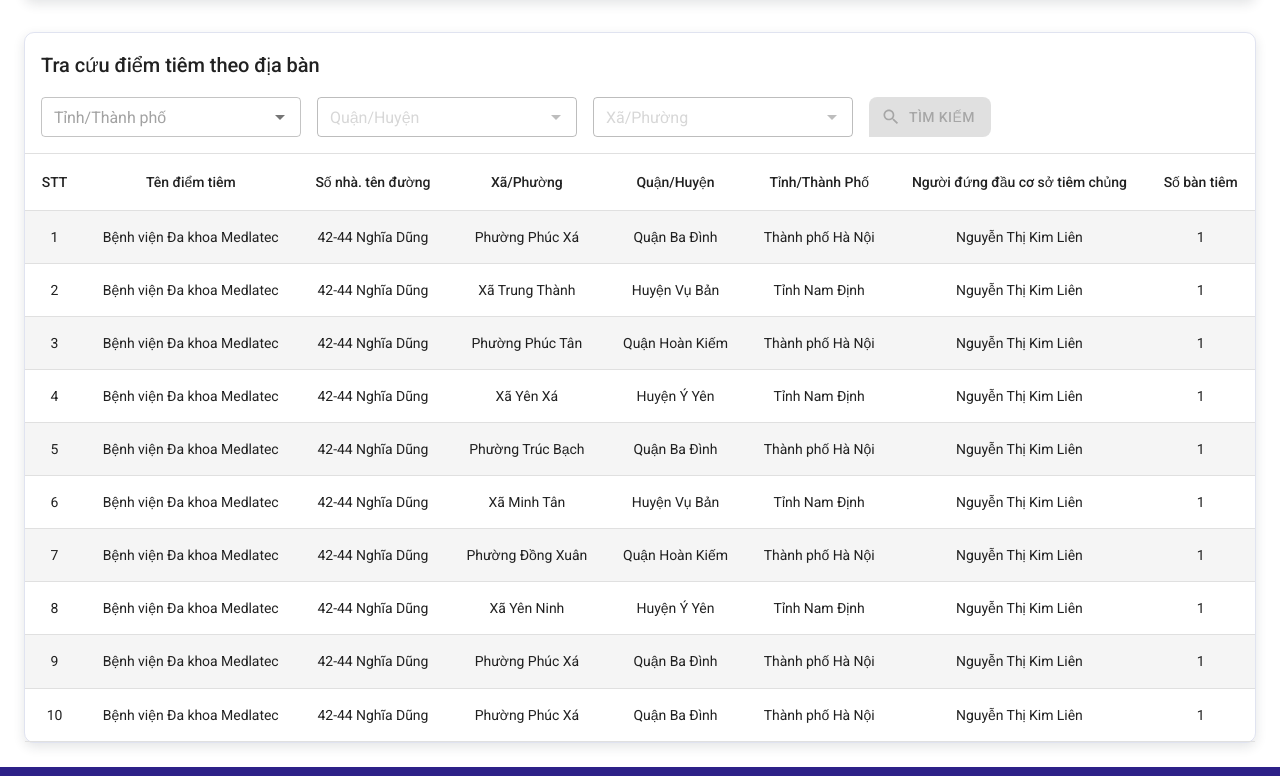
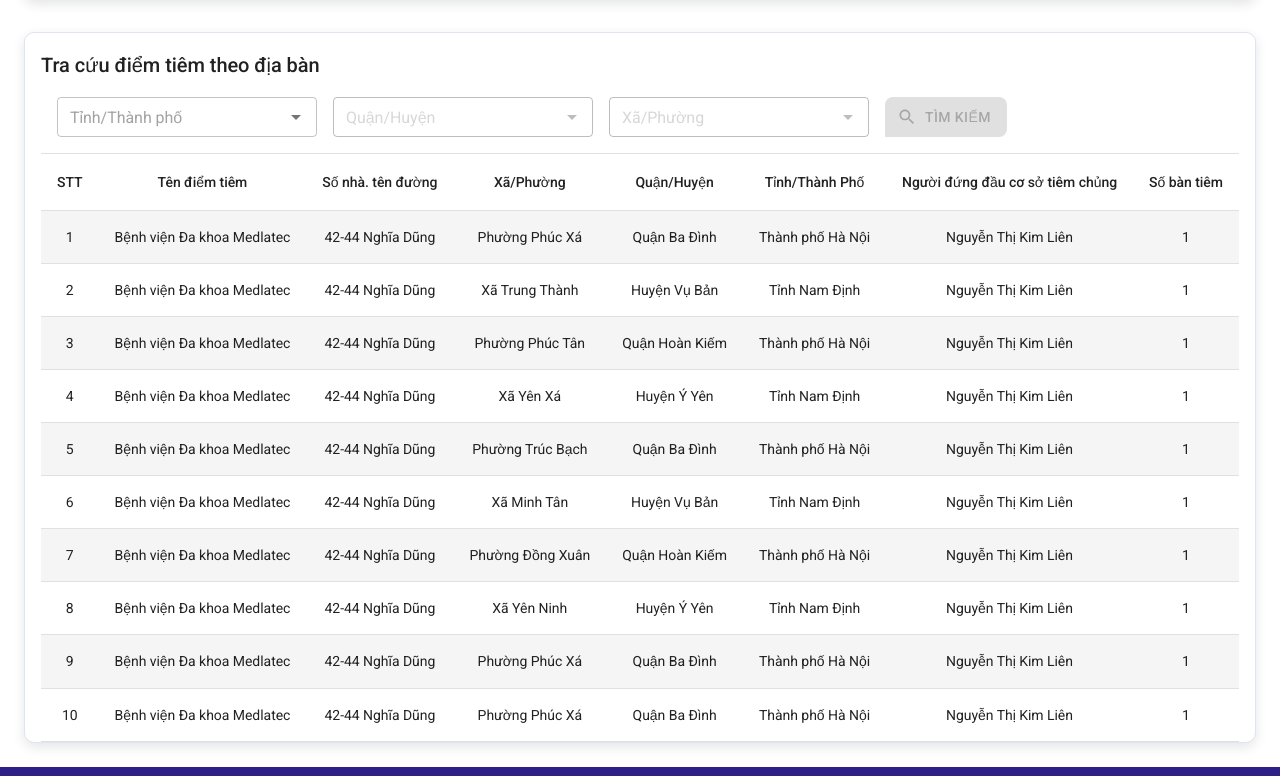
Before and after one commit to zinza-d2-training/long-react, a React (Create React App) app: page / in a window 1280 px wide. Shown: the part 2864-3640 px from the top of the page. Built offline with nearby package versions, Linux system fonts and the light colour scheme; the HTML template or start-up script is replaced by a standard one; a web font is replaced by a local one.

Commit message:
thêm padding cho table

```diff
--- a/src/components/SearchTable/index.tsx
+++ b/src/components/SearchTable/index.tsx
@@ -145,7 +145,7 @@ const SearchTable = (props: IProps) => {
   };
 
   return (
-    <Box>
+    <Box px={2}>
       <Stack direction="row" spacing={2} px={2} pb={2}>
         <Autocomplete
           options={provinceOptions}
```
